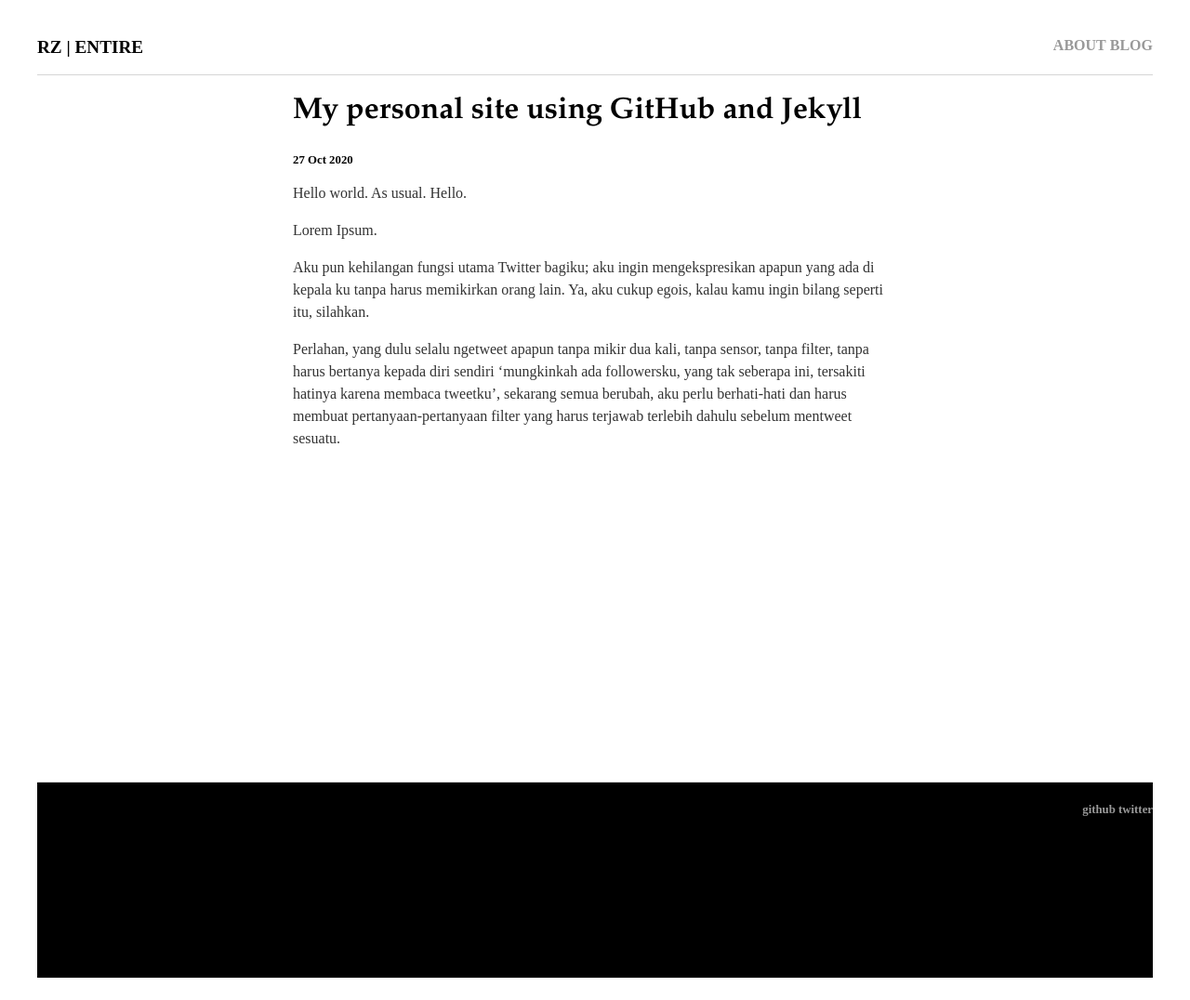
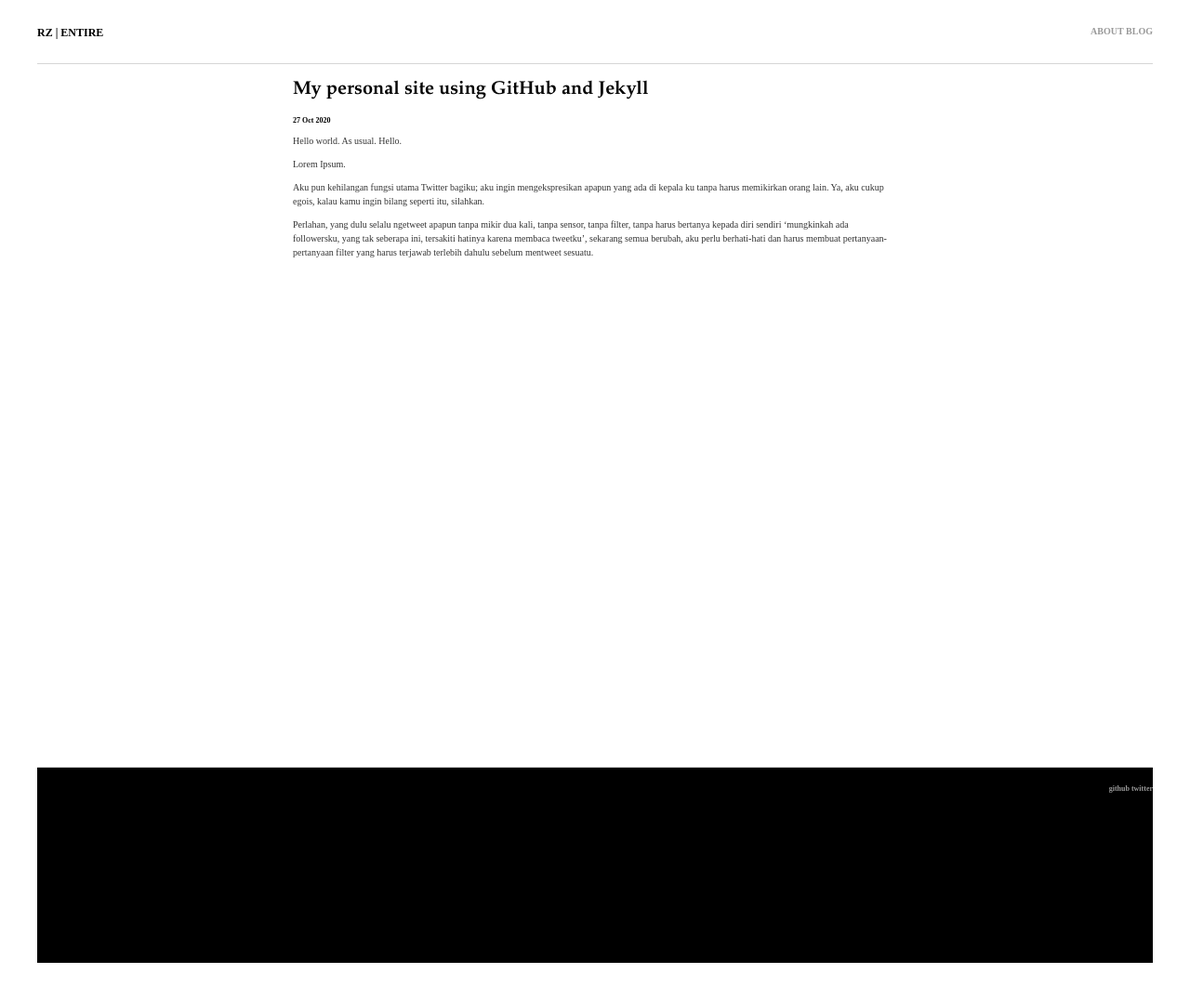
Before and after one commit to rnfitriansyah/rnfitriansyah.github.io, a Jekyll site: the page built from _posts/2020-10-27-rizki-first-site.md, in a window 1280 px wide. Shown: the whole page at 93% size. Built offline with Jekyll 4.4.1, drawn with Linux system fonts in a browser that asks for light colours; after the commit the page ends 1054 px from its top, so only the background shows below that.

Commit message:
Update responsive.css

```diff
--- a/css/responsive.css
+++ b/css/responsive.css
@@ -6,6 +6,10 @@
 
 * {
     margin: 0px; padding: 0; border: 0; box-sizing: border-box;
+}
+
+html {
+	font-size: 62.5%;
 }
 
 #container{
```
